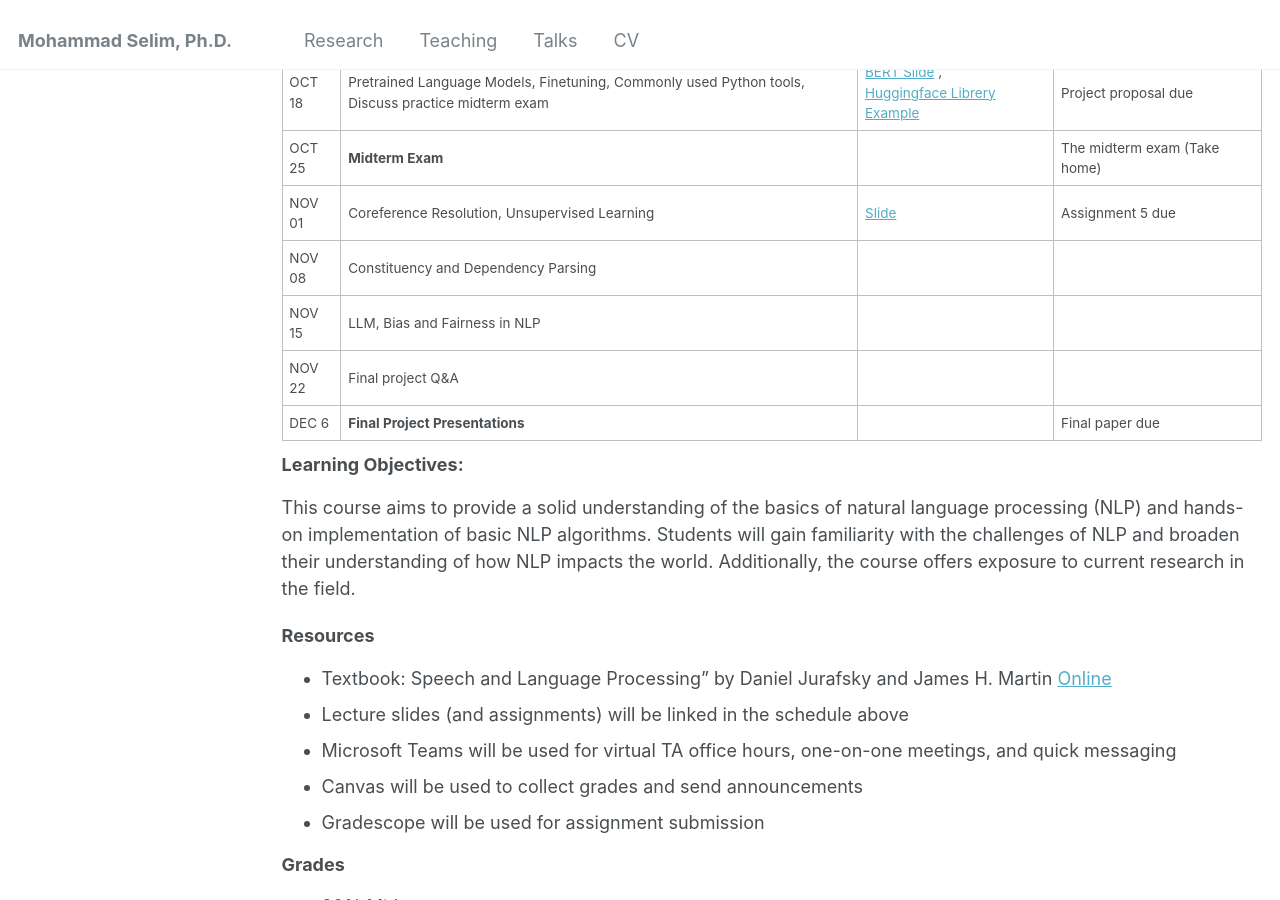
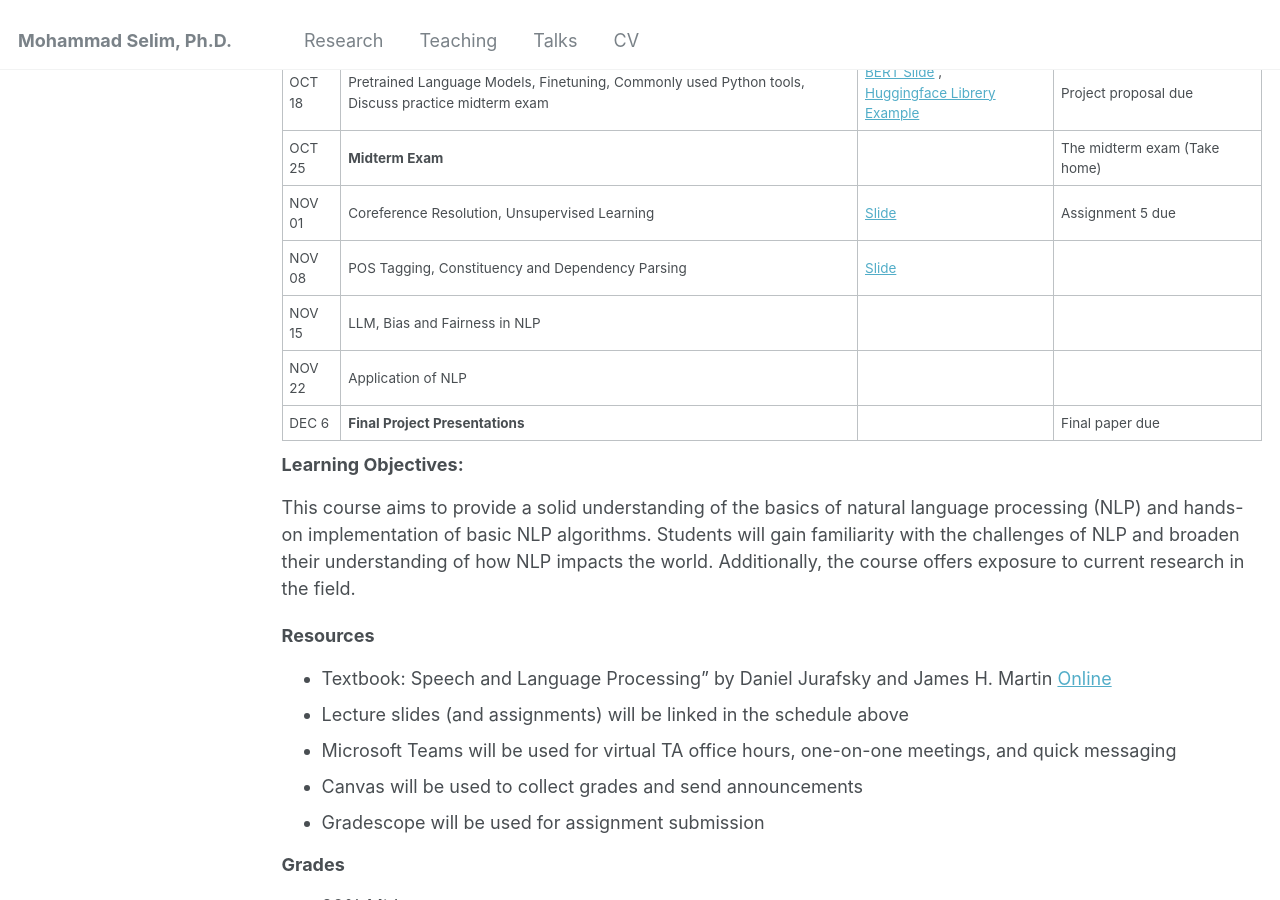
Before and after one commit to selimmd/selimmd.github.io, a Jekyll site: the page built from _teaching/nlp2024.md, in a window 1280 px wide and 900 px high, scrolled down 948 px. Built offline with Jekyll 4.4.1, drawn with Linux system fonts in a browser that asks for light colours.

Commit message:
Update nlp2024.md

```diff
--- a/_teaching/nlp2024.md
+++ b/_teaching/nlp2024.md
@@ -43,9 +43,9 @@ h2, h3, h4, h5, h6 {margin: 0;}
 | OCT 18 |  Pretrained Language Models, Finetuning, Commonly used Python tools, Discuss practice midterm exam  | [BERT Slide](https://nlp.stanford.edu/seminar/details/jdevlin.pdf) ,<br /> [Huggingface Librery](https://github.com/huggingface/transformers) <br/> [Example](https://colab.research.google.com/drive/1iGT06A1D56N4oABoQMTmbEcN89ADRWvR?usp=sharing) | Project proposal due |
 | OCT 25 | **Midterm Exam** |  | The midterm exam (Take home) |
 | NOV 01 | Coreference Resolution, Unsupervised Learning  | [Slide](https://docs.google.com/presentation/d/1qux7tfremukUtLC-htaXXV6F-hok4KLp/edit?usp=sharing&ouid=115579883578265764099&rtpof=true&sd=true)|  Assignment 5 due|
-| NOV 08  | Constituency and Dependency Parsing |  |  |
+| NOV 08  | POS Tagging, Constituency and Dependency Parsing | [Slide](https://docs.google.com/presentation/d/1Lwh6cHxdc5bwZItJ-8oBP-xPPAanEAGG/edit?usp=sharing&ouid=115579883578265764099&rtpof=true&sd=true)  |  |
 | NOV 15 | LLM, Bias and Fairness in NLP | |  |
-| NOV 22 | Final project Q&A  | | |
+| NOV 22 | Application of NLP  | | |
 | DEC 6  | **Final Project Presentations** |  | Final paper due|
 
 <!---
```
